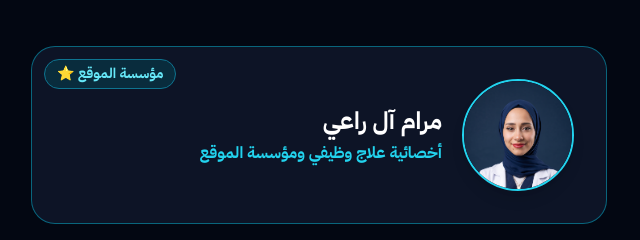
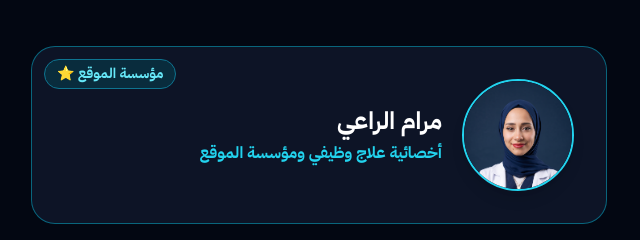
Before and after one commit to maramalraee3-dev/OT-ZONE-Occupational-therapy, a plain HTML site: page index.html in a window 1280 px wide. Shown: the part 4823-5063 px from the top of the page, 321-961 px from the left. Drawn offline with nearby package versions, Linux system fonts and the light colour scheme; no server answers; a web font is replaced by a local one.

Commit message:
Update index.html

```diff
--- a/index.html
+++ b/index.html
@@ -399,7 +399,7 @@
                 <img src="maram.jpg" alt="مرام الراعي" class="protected-img h-full w-full object-cover object-top scale-105" loading="lazy" />
               </div>
               <div class="text-center sm:text-right">
-                <h3 class="text-xl sm:text-2xl font-bold text-white">مرام آل راعي</h3>
+                <h3 class="text-xl sm:text-2xl font-bold text-white">مرام الراعي</h3>
                 <p class="text-sm sm:text-base text-cyan-400 font-bold mt-1">أخصائية علاج وظيفي ومؤسسة الموقع</p>
               </div>
             </div>
```
